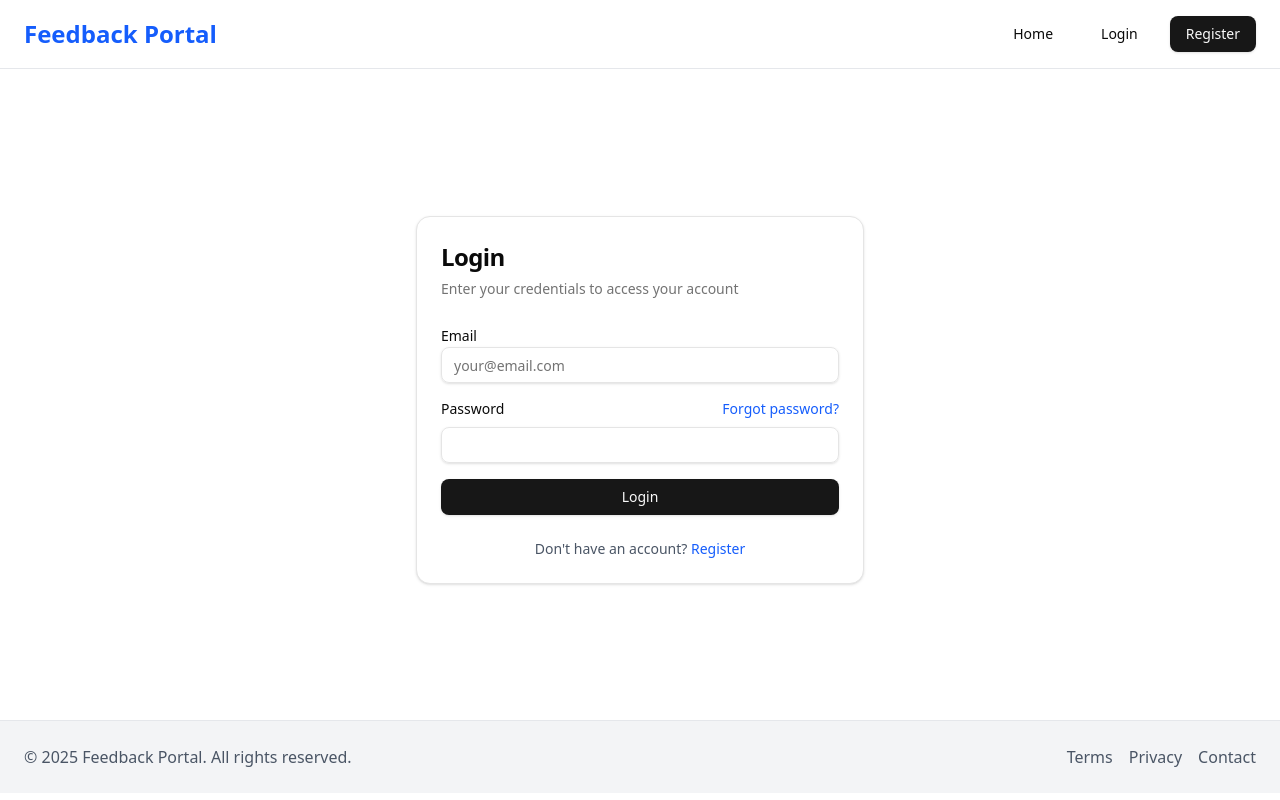
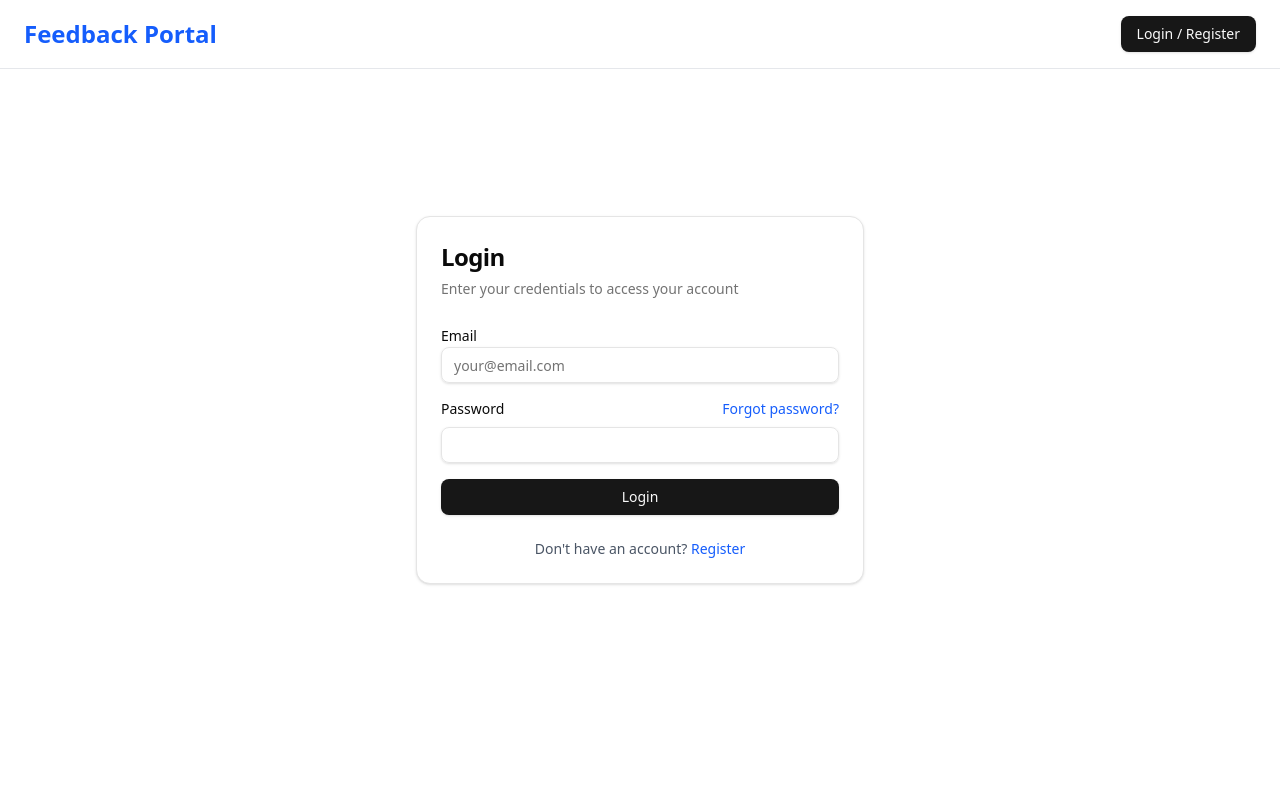
Before and after one commit to gokul8943/Feedback_portal, a React (Vite) app in the folder frontend/: page /sign-in in a window 1280 px wide. Built offline with nearby package versions, Linux system fonts and the light colour scheme; the HTML template or start-up script is replaced by a standard one.

Commit message:
update:admin user navabr changes

```diff
--- a/frontend/src/App.tsx
+++ b/frontend/src/App.tsx
@@ -1,5 +1,4 @@
-import { Route, Routes } from "react-router-dom"
-import { Footer } from "./components/Footer"
+import { Navigate, Route, Routes } from "react-router-dom"
 import { Navbar } from "./components/Navbar"
 import { LoginPage } from "./pages/LoginPage"
 import { RegisterPage } from "./pages/RegisterPage"
@@ -13,18 +12,16 @@ const App = () => {
     <div>
       <Navbar />
       <div className="pt-20">
-      <Routes>
-          {/* <Route path='/' element={<Home />} /> */}
+        <Routes>
+          <Route path='/' element={<Navigate to="/sign-in" replace />} /> {/* 👈 redirect */}
           <Route path='/sign-in' element={<LoginPage />} />
           <Route path='/sign-up' element={<RegisterPage />} />
-          <Route path='/' element={<HomePage/>} />
+          <Route path='/home' element={<HomePage />} /> {/* optional: give HomePage its own route */}
           <Route path="/add-feedback" element={<FeedbackForm />} />
           <Route path="/feedback" element={<MyFeedback />} />
-          <Route  path='/dashboard' element={<AdminDashBoard />}/>
-          <Route />
+          <Route path='/dashboard' element={<AdminDashBoard />} />
         </Routes>
       </div>
-      <Footer />
     </div>
   )
 }
--- a/frontend/src/components/Footer.tsx
+++ /dev/null
@@ -1,19 +0,0 @@
-
-export function Footer() {
-  return (
-    <footer className="bg-gray-100 py-6 px-6 border-t border-gray-200">
-      <div className="container mx-auto">
-        <div className="flex flex-col md:flex-row justify-between items-center">
-          <div className="mb-4 md:mb-0">
-            <p className="text-gray-600">© {new Date().getFullYear()} Feedback Portal. All rights reserved.</p>
-          </div>
-          <div className="flex space-x-4">
-            <a href="#" className="text-gray-600 hover:text-blue-600">Terms</a>
-            <a href="#" className="text-gray-600 hover:text-blue-600">Privacy</a>
-            <a href="#" className="text-gray-600 hover:text-blue-600">Contact</a>
-          </div>
-        </div>
-      </div>
-    </footer>
-  );
-}
--- a/frontend/src/components/Navbar.tsx
+++ b/frontend/src/components/Navbar.tsx
@@ -3,7 +3,7 @@ import { Button } from '@/components/ui/button';
 import { useState } from 'react';
 import { MenuIcon, XIcon } from 'lucide-react';
 import useAuthStore from '@/store/AuthStore';
-import {message} from 'antd'
+import { message } from 'antd';
 
 export function Navbar() {
   const navigate = useNavigate();
@@ -16,32 +16,50 @@ export function Navbar() {
     message.success("Logged out successfully");
   };
 
-   const isLoggedIn = authState.user
+  const user = authState.user;
+  const isLoggedIn = !!user;
+  const isAdmin = user?.role === 'admin';
+
+  const renderButtons = () => {
+    if (isLoggedIn) {
+      if (isAdmin) {
+        return (
+          <Button variant="outline" onClick={handleLogout}>Logout</Button>
+        );
+      }
+
+      return (
+        <>
+          <Button variant="ghost" onClick={() => navigate('/add-feedback')}>Submit Feedback</Button>
+          <Button variant="ghost" onClick={() => navigate('/feedback')}>My Feedback</Button>
+          <Button variant="outline" onClick={handleLogout}>Logout</Button>
+        </>
+      );
+    }
+
+    return (
+      <Button variant="default" onClick={() => navigate('/sign-in')}>
+        Login / Register
+      </Button>
+    );
+  };
 
   return (
     <nav className="bg-white border-b border-gray-200 py-4 px-6 z-10 fixed w-full">
       <div className="container mx-auto flex justify-between items-center">
         <div className="flex items-center">
-          <span className="text-2xl font-bold text-blue-600" onClick={() => navigate('/')}>
+          <span className="text-2xl font-bold text-blue-600 cursor-pointer" onClick={() => navigate('/')}>
             Feedback Portal
           </span>
         </div>
 
         {/* Desktop menu */}
         <div className="hidden md:flex items-center space-x-4">
-          <Button variant="ghost" onClick={() => navigate('/')}>Home</Button>
-          {isLoggedIn ? (
-            <>
-              <Button variant="ghost" onClick={() => navigate('/add-feedback')}>Submit Feedback</Button>
-              <Button variant="ghost" onClick={() => navigate('/feedback')}>My Feedback</Button>
-              <Button variant="outline" onClick={handleLogout}>Logout</Button>
-            </>
-          ) : (
-            <>
-              <Button variant="ghost" onClick={() => navigate('/sign-in')}>Login</Button>
-              <Button variant="default" onClick={() => navigate('/sign-up')}>Register</Button>
-            </>
+          {isLoggedIn && !isAdmin && (
+            <Button variant="ghost" onClick={() => navigate('/')}>Home</Button>
           )}
+          {renderButtons()}
+
         </div>
 
         {/* Mobile menu button */}
@@ -56,19 +74,16 @@ export function Navbar() {
       {isMenuOpen && (
         <div className="md:hidden py-4 px-6">
           <div className="flex flex-col space-y-3">
-            <Button variant="ghost" onClick={() => navigate('/')}>Home</Button>
-            {isLoggedIn ? (
-              <>
-                <Button variant="ghost" onClick={() => navigate('/add-feedback')}>Submit Feedback</Button>
-                <Button variant="ghost" onClick={() => navigate('/feedback')}>My Feedback</Button>
-                <Button variant="outline" onClick={handleLogout}>Logout</Button>
-              </>
-            ) : (
-              <>
-                <Button variant="ghost" onClick={() => navigate('/sign-in')}>Login</Button>
-                <Button variant="default" onClick={() => navigate('/sign-up')}>Register</Button>
-              </>
+            {isLoggedIn && !isAdmin && (
+              <Button variant="ghost" onClick={() => {
+                navigate('/');
+                setIsMenuOpen(false);
+              }}>
+                Home
+              </Button>
             )}
+            {renderButtons()}
+
           </div>
         </div>
       )}
--- a/frontend/src/pages/LoginPage.tsx
+++ b/frontend/src/pages/LoginPage.tsx
@@ -3,7 +3,7 @@ import { Input } from '@/components/ui/input';
 import { Label } from '@/components/ui/label';
 import { Card, CardContent, CardDescription, CardFooter, CardHeader, CardTitle } from '@/components/ui/card';
 import { Alert, AlertDescription } from '@/components/ui/alert';
-import {  useState } from 'react';
+import { useState } from 'react';
 import { useNavigate, Link } from 'react-router-dom';
 import { login } from '@/services/userApi/userapi';
 import useAuthStore from '@/store/AuthStore';
@@ -34,18 +34,27 @@ export function LoginPage() {
     setError('');
 
     try {
-      const response = login(formData)
-      if ((await response)?.status === 200) {
-        const { accessToken, refreshToken, user } = (await response).data;
+      const response = login(formData);
+      const result = await response;
+
+      if (result?.status === 200) {
+        const { accessToken, refreshToken, user } = result.data;
         useAuthStore.getState().login(accessToken, user, refreshToken);
         message.success("Login Successful");
+    console.log(user);
+        // Redirect based on role
+        if (user.role === 'admin') {
+          navigate('/dashboard');
+        } else {
           navigate('/');
+        }
       }
     } catch (err) {
       setError('Invalid email or password');
       setIsLoading(false);
     }
   };
+
 
 
   return (
@@ -100,7 +109,7 @@ export function LoginPage() {
         <CardFooter className="flex justify-center">
           <p className="text-sm text-gray-600">
             Don't have an account?{' '}
-              <Link to="/register" className="text-blue-600 hover:underline">
+            <Link to="/sign-up" className="text-blue-600 hover:underline">
               Register
             </Link>
           </p>
```
Also changed, not shown: 1 other file (tests, documents, lock files or other folders). Lines whose indentation alone changed are shown as unchanged.
